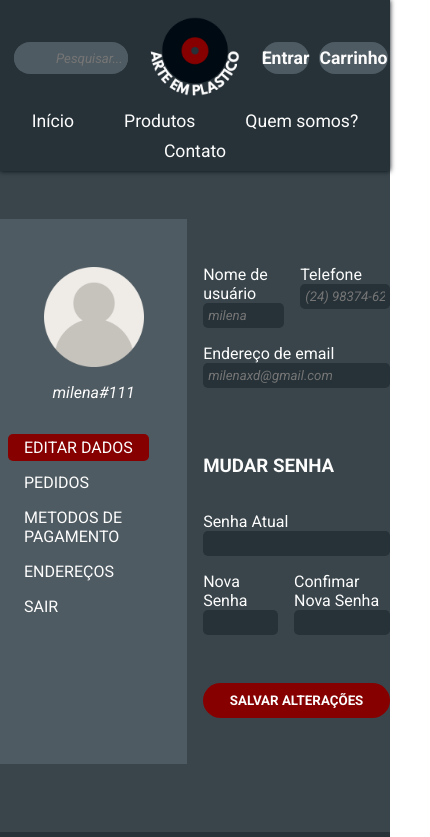
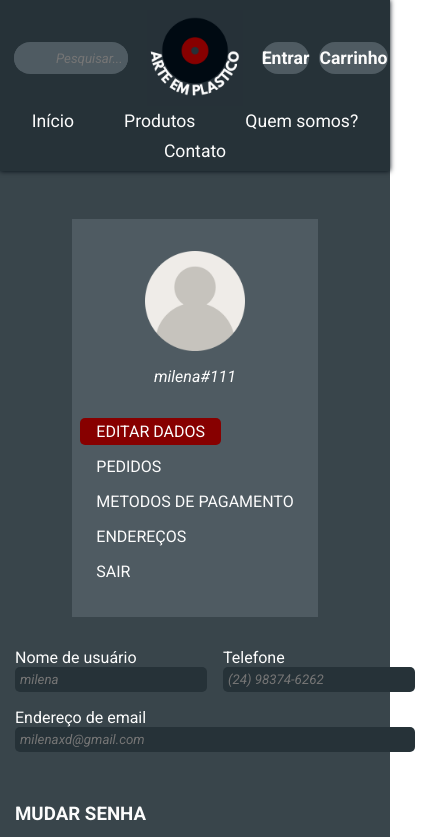
Before and after one commit to Ocramoi/TipTheSong, a Vue app in the folder tipthesong/: page /profile/edit in a window 390 px wide. Shown: the top 837 px of the page, 430 px wide, since content can reach past the window. Built offline with nearby package versions, Linux system fonts and the light colour scheme; what secure-ls, vue3-cookies would draw is missing.

Commit message:
fix: Sidebar responsiviness

```diff
--- a/tipthesong/src/App.vue
+++ b/tipthesong/src/App.vue
@@ -35,6 +35,8 @@
      --secondary: #bf360c;
      --secondary-light: #f9683a;
      --secondary-dark: #870000;
+
+     --min-profile-width: 400px;
  }
 
  body {
@@ -126,4 +128,32 @@
      }
  }
 
+ .innerProfileContainer {
+     margin-top: 3rem;
+
+     display: flex;
+     flex-direction: row;
+     justify-content: space-between;
+     flex-wrap: wrap;
+     align-items: stretch;
+     gap: 1rem;
+ }
+
+ .profileBox {
+     margin: 0;
+     flex: 1;
+     display: flex;
+     flex-direction: column;
+     gap: 2rem;
+     min-width: var(--min-profile-width);
+     padding: 15px;
+ }
+
+ @media screen and (max-width: var(--min-profile-width)) {
+     .profileBox {
+         min-width: none;
+         padding: 5px;
+     }
+ }
+
 </style>
--- a/tipthesong/src/components/Profile/Sidebar.vue
+++ b/tipthesong/src/components/Profile/Sidebar.vue
@@ -7,7 +7,7 @@
         <div class="profileMenu">
             <a :class="{ 'active': $route.name == 'ProfileEdit' }"> EDITAR DADOS </a>
             <a :class="{ 'active': $route.name == 'ProfileOrders' }"> PEDIDOS </a>
-            <a :class="{ 'active': $route.name == 'ProfileCards' }"> METODOS DE PAGAMENTO </a>
+            <a :class="{ 'active': $route.name == 'ProfilePayment' }"> METODOS DE PAGAMENTO </a>
             <a :class="{ 'active': $route.name == 'Addresses' }"> ENDEREÇOS </a>
             <a> SAIR </a>
         </div>
@@ -33,17 +33,19 @@ export default {
 }
 
 .sidebar {
-    width: fit-content;
-    padding: 3rem 0.5rem 9em 0.5rem;
+    flex: 1 0 max-content;
+    width: 100%;
+    max-width: max-content;
+    padding: 2rem 0.5rem 2em 0.5rem;
     background-color: var(--primary-light);
 
     display: flex;
     flex-direction: column;
     align-items: center;
+    justify-content: center;
     gap: 1rem;
+    margin: 0 auto;
 }
-
-
 
 .profilePhoto {
     text-align: center;
@@ -75,6 +77,7 @@ a, a:link, a:visited, a:active {
     padding: 0.25rem 1rem;
     box-sizing: border-box;
     border-radius: 5px;
+    cursor: pointer;
 }
 
 a:hover {
--- a/tipthesong/src/views/Profile/Edit.vue
+++ b/tipthesong/src/views/Profile/Edit.vue
@@ -1,8 +1,8 @@
 <template>
     <div class="container">
-        <div class="innerContainer">
+        <div class="innerProfileContainer">
             <Sidebar></Sidebar>
-            <div class="formBox">
+            <div class="profileBox">
                 <form class="formGrid">
                     <div>
                         <label for="username">Nome de usuário</label>
@@ -116,23 +116,6 @@ export default {
     color: var(--white);
 }
 
-.innerContainer {
-    margin-top: 3rem;
-
-    display: flex;
-    flex-direction: row;
-    justify-content: space-evenly;
-    align-items: center;
-    gap: 1rem;
-}
-
-.formBox {
-    width: 60%;
-    display: flex;
-    flex-direction: column;
-    gap: 3rem;
-}
-
 .formGrid {
     display: grid;
     grid-template-columns: auto auto;
```
